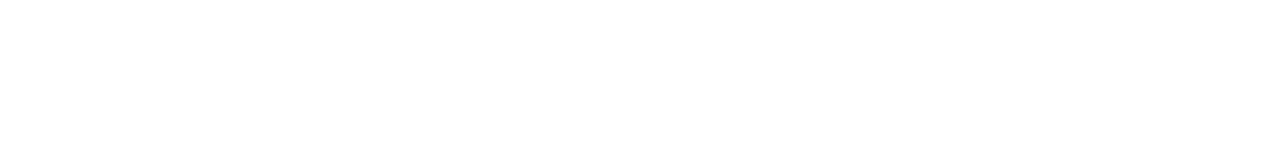
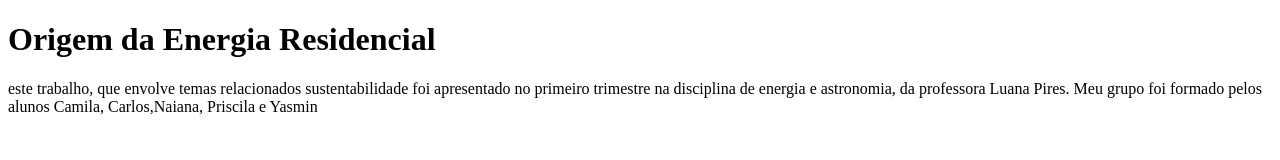
Before and after one commit to PRISCIlAAPARECIDA/AgrinhodaPris, a plain HTML site: page index.html in a window 1280 px wide. Drawn offline with Linux system fonts and the light colour scheme.

Commit message:
ogdyohfyld

```diff
--- a/index.html
+++ b/index.html
@@ -3,10 +3,12 @@
 <head>
     <meta charset="UTF-8">
     <meta name="viewport" content="width=device-width, initial-scale=1.0">
-    <title>Document</title>
+    <title>Tipo de Energia</title>
     <link rel="stylesheet" href= style.css>
 </head>
 <body>
+    <h1>Origem da Energia Residencial</h1>
+    <p>este trabalho, que envolve temas relacionados  sustentabilidade foi apresentado no primeiro trimestre na disciplina de energia e astronomia, da professora Luana Pires. Meu grupo foi formado pelos alunos Camila, Carlos,Naiana, Priscila e Yasmin </p>
 
 </body>
 </html>
```
